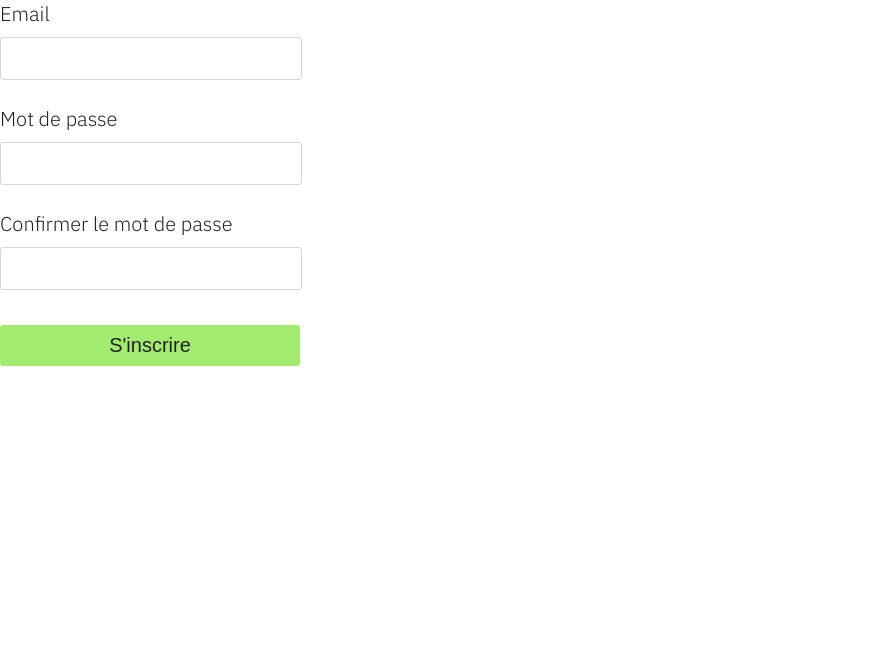
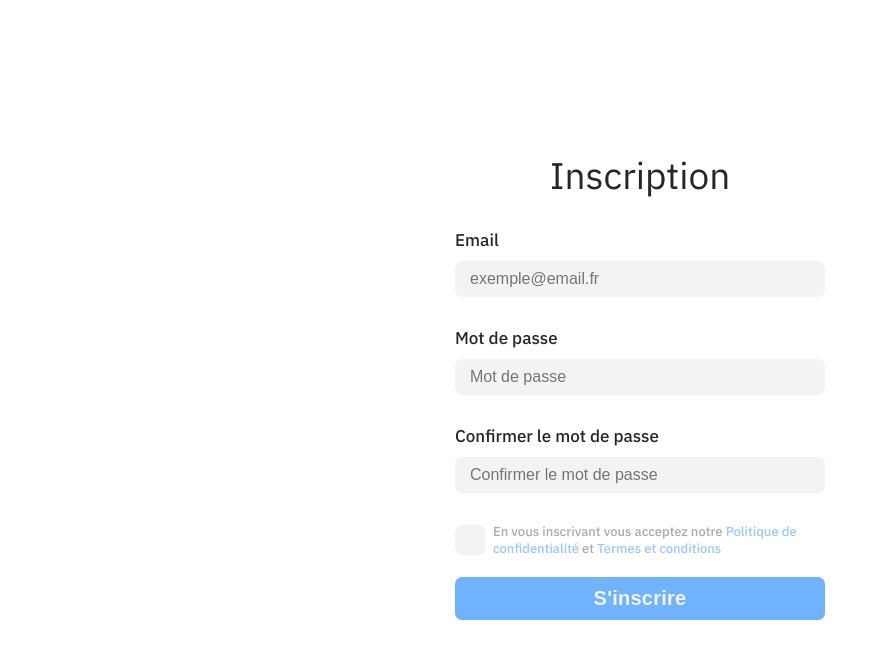
Before and after one commit to souli-a/todo-app-archived, a React (Vite) app: page / in a window 1280 px wide. Shown: the top 658 px of the page, without its empty margins (0-888 px from the left). Built offline with nearby package versions, Linux system fonts and the light colour scheme.

Commit message:
feat(signup): add accept privacy policy and terms

```diff
--- a/package.json
+++ b/package.json
@@ -10,7 +10,9 @@
     "preview": "vite preview"
   },
   "dependencies": {
+    "@radix-ui/react-checkbox": "^1.0.3",
     "@radix-ui/react-form": "^0.0.2",
+    "@radix-ui/react-icons": "^1.3.0",
     "react": "^18.2.0",
     "react-dom": "^18.2.0",
     "styled-components": "6.0.0-rc.1"
--- a/src/App.jsx
+++ b/src/App.jsx
@@ -1,83 +1,186 @@
 import styled from 'styled-components';
 import * as Form from '@radix-ui/react-form';
 import { colors } from './Colors.jsx';
+import * as Checkbox from '@radix-ui/react-checkbox';
+
+const Div = styled.div`
+  height: 100%;
+  width: 100%;
+  display: flex;
+  flex-direction: column;
+  align-items: center;
+  justify-content: center;
+`;
+
+const Title = styled.h1`
+  font-size: 3.7rem;
+  font-weight: 400;
+  text-align: center;
+  margin: 0;
+  padding: 0;
+`;
 
 const FormRoot = styled(Form.Root)`
-  width: 300px;
+  width: 37rem;
   display: flex;
   flex-direction: column;
-  gap: 25px;
   color: ${colors.black};
   font-weight: 300;
+  border-radius: 0.7rem;
+  & > *:not(:nth-last-child(2)) {
+    margin-bottom: 3rem;
+  }
+  & > :last-child {
+    margin-top: 2rem;
+  }
 `;
 
 const FormField = styled(Form.Field)`
-  width: 100%;
+  &.field-terms {
+    display: flex;
+    align-items: center;
+  }
 `;
 
 const FormLabel = styled(Form.Label)`
-  font-size: 2rem;
+  font-size: 1.7rem;
+  font-weight: 500;
+  &.label-terms {
+    font-size: 1.3rem;
+    color: ${colors.grey4};
+  }
 `;
 
 const Input = styled.input`
-  font-size: 2rem;
-  margin-top: 10px;
-  border: 1px solid ${colors.grey2};
-  border-radius: 3px;
-  padding: 0.9rem 0rem;
   width: 100%;
+  font-size: 1.6rem;
+  margin-top: 1rem;
+  border: none;
+  border-radius: 0.7rem;
+  background-color: ${colors.grey1};
+  padding: 0.9rem 1.5rem;
+  box-sizing: border-box;
   outline: none;
+  transition: all 0.2s ease-in-out;
   &:focus {
-    box-shadow: 0 0 0 2px ${colors.grey1};
+    box-shadow: 0 0 0 0.2rem ${colors.grey1};
+    background-color: transparent;
+  }
+  &:not(:placeholder-shown) {
+    box-shadow: 0 0 0 0.2rem ${colors.grey1};
+    background-color: transparent;
+  }
+`;
+
+const CheckboxRoot = styled(Checkbox.Root)`
+  min-width: 3rem;
+  min-height: 3rem;
+  border-radius: 0.7rem;
+  margin-right: 0.8rem;
+  display: flex;
+  align-items: center;
+  justify-content: center;
+  outline: none;
+  border: none;
+  background-color: ${colors.grey1};
+  transition: all 0.2s ease-in-out;
+  &:hover {
+    background-color: ${colors.grey2};
+  }
+  &:active {
+    background-color: ${colors.grey3};
+    box-shadow: 0 0 0 0.2rem ${colors.grey2};
+  }
+  &:focus {
+    box-shadow: 0 0 0 0.2rem ${colors.grey2};
+  }
+`;
+
+const CheckboxIndicator = styled(Checkbox.Indicator)`
+  background-color: ${colors.green1};
+  width: 1.5rem;
+  height: 1.35rem;
+  border-radius: 0.4rem;
+  color: ${colors.green5};
+  transition: all 0.2s ease-in-out;
+`;
+
+const A = styled.a`
+  color: ${colors.blue1};
+  text-decoration: none;
+  transition: all 0.2s ease-in-out;
+  &:hover {
+    color: ${colors.blue3};
+  }
+  &:active {
+    color: ${colors.blue5};
   }
 `;
 
 const Button = styled.button`
   font-size: 2rem;
-  background-color: ${colors.green3};
-  color: ${colors.black};
+  background-color: ${colors.blue3};
+  color: ${colors.white};
   border: none;
-  padding: 0.9rem 1.8rem;
-  border-radius: 3px;
-  margin-top: 10px;
+  padding: 1rem 2rem;
+  border-radius: 0.7rem;
+  margin-top: 1rem;
   width: 100%;
-  font-weight: 500;
+  font-weight: 600;
+  letter-spacing: 0.025rem;
+  transition: all 0.2s ease-in-out;
   &:hover {
-    background-color: ${colors.green2};
+    background-color: ${colors.blue4};
   }
   &:active {
-    background-color: ${colors.green1};
+    background-color: ${colors.blue5};
+    box-shadow: 0 0 0 0.2rem ${colors.blue1};
   }
   &:focus {
-    box-shadow: 0 0 0 2px ${colors.green5};
+    box-shadow: 0 0 0 0.2rem ${colors.blue1};
   }
 `;
 
 const SignUp = () => {
   return (
+    <Div>
       <FormRoot>
+        <Title>Inscription</Title>
         <FormField name="email">
           <FormLabel>Email</FormLabel>
           <Form.Control asChild>
-          <Input type="email" />
+            <Input type="email" placeholder="exemple@email.fr" />
           </Form.Control>
         </FormField>
         <FormField name="password">
           <FormLabel>Mot de passe</FormLabel>
           <Form.Control asChild>
-          <Input type="password" />
+            <Input type="password" placeholder="Mot de passe" />
           </Form.Control>
         </FormField>
         <FormField name="confirmPassword">
           <FormLabel>Confirmer le mot de passe</FormLabel>
           <Form.Control asChild>
-          <Input type="password" />
+            <Input type="password" placeholder="Confirmer le mot de passe" />
           </Form.Control>
+        </FormField>
+        <FormField className="field-terms" name="terms">
+          <Form.Control asChild>
+            <CheckboxRoot>
+              <CheckboxIndicator></CheckboxIndicator>
+            </CheckboxRoot>
+          </Form.Control>
+          <FormLabel className="label-terms">
+            En vous inscrivant vous acceptez notre{' '}
+            <A href="https://google.fr">Politique de confidentialité</A> et{' '}
+            <A href="https://google.fr">Termes et conditions</A>
+          </FormLabel>
         </FormField>
         <Form.Submit asChild>
           <Button>S'inscrire</Button>
         </Form.Submit>
       </FormRoot>
+    </Div>
   );
 };
 
--- a/src/Colors.jsx
+++ b/src/Colors.jsx
@@ -1,22 +1,28 @@
 export const colors = {
-  black: '#222222',
+  black: '#262626',
   white: '#f3f3f3',
 
-  red1: '#f44336',
-  red2: '#f5554a',
-  red3: '#f6685e',
-  red4: '#f77b72',
-  red5: '#f88e86',
+  red1: '#FFADAD',
+  red2: '#FF9999',
+  red3: '#FF8585',
+  red4: '#FF7070',
+  red5: '#FF4B4B',
 
-  green1: '#8be64a',
-  green2: '#96e85c',
-  green3: '#a2eb6e',
-  green4: '#aded80',
-  green5: '#b9f092',
+  green1: '#B4FF99',
+  green2: '#A5FF85',
+  green3: '#96FF70',
+  green4: '#87FF5C',
+  green5: '#74FF41',
 
-  grey1: '#eeeeee',
-  grey2: '#d6d6d6',
-  grey3: '#bebebe',
-  grey4: '#a6a6a6',
-  grey5: '#8e8e8e',
+  blue1: '#99C9FF',
+  blue2: '#85BEFF',
+  blue3: '#70B3FF',
+  blue4: '#5CA8FF',
+  blue5: '#479DFF',
+
+  grey1: '#F3F3F3',
+  grey2: '#DADADA',
+  grey3: '#C2C2C2',
+  grey4: '#AAAAAA',
+  grey5: '#919191',
 };
--- a/src/index.css
+++ b/src/index.css
@@ -1,6 +1,7 @@
 @import url('https://fonts.googleapis.com/css2?family=IBM+Plex+Sans:ital,wght@0,100;0,200;0,300;0,400;0,500;0,600;0,700;1,100;1,200;1,300;1,400;1,500;1,600;1,700&display=swap');
 
 :root,
+#root,
 html,
 body {
   height: 100%;
```
Also changed, not shown: 1 other file (tests, documents, lock files or other folders). Lines whose indentation alone changed are shown as unchanged.
